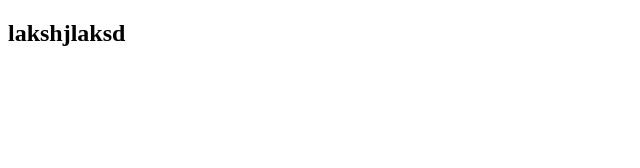
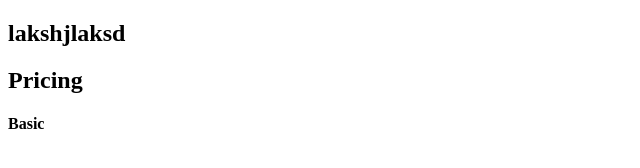
Before and after one commit to hromero99/testing-devops, a plain HTML site: page index.html in a window 1280 px wide. Shown: the whole page, without its empty margins (0-640 px from the left). Drawn offline with Linux system fonts and the light colour scheme.

Commit message:
ADD: New design for pricing card

```diff
--- a/index.html
+++ b/index.html
@@ -11,7 +11,11 @@
         <h2>lakshjlaksd</h2>
     </header>
     <section>
+        <h2>Pricing</h2>
+        <div>
+            <h4>Basic</h4>
 
+        </div>
     </section>
 </body>
 </html>
```
